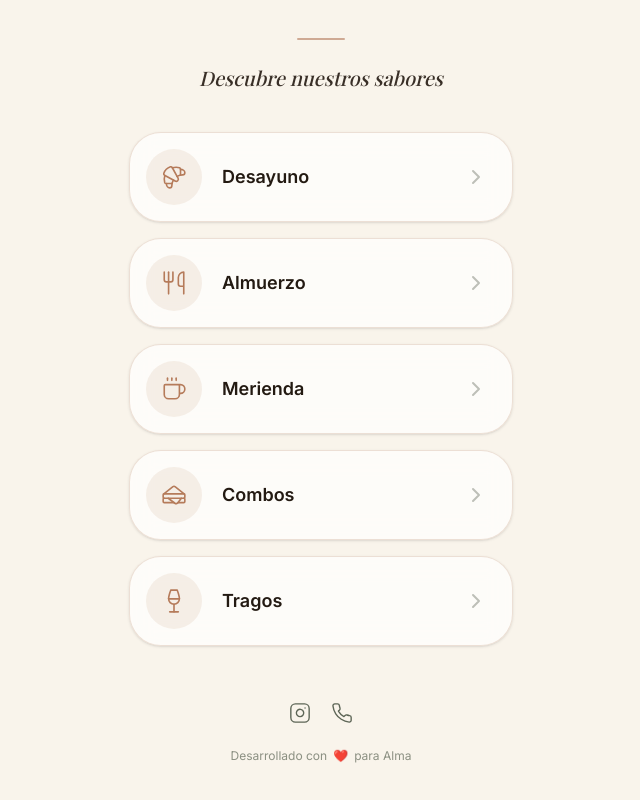
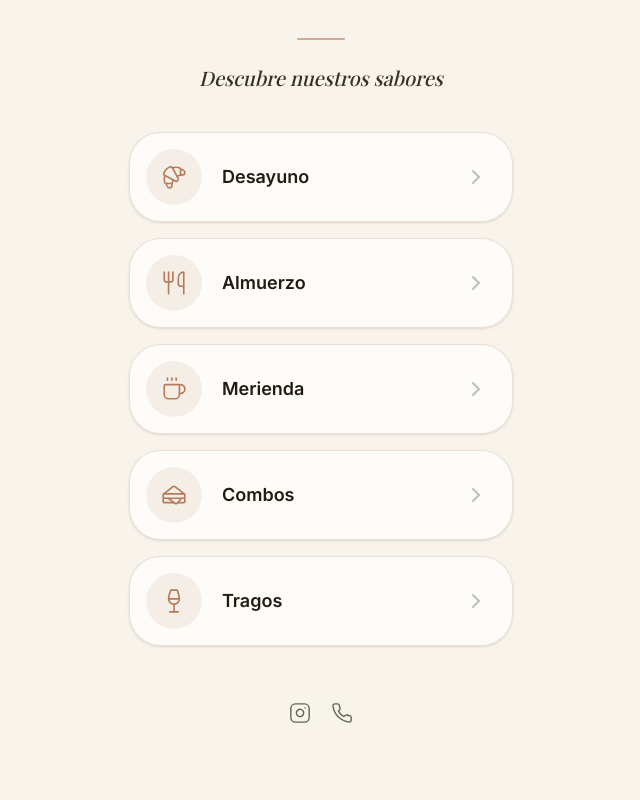
Before and after one commit to luis-lucif/ALMA_CAFE, a Next.js app: page / in a window 1280 px wide. Shown: the part 274-1074 px from the top of the page, without its empty margins (319-959 px from the left). Built offline with nearby package versions, Linux system fonts and the light colour scheme; a web font is replaced by a local one.

Commit message:
Update footer text

```diff
--- a/src/app/page.tsx
+++ b/src/app/page.tsx
@@ -123,9 +123,6 @@ export default function Home() {
               <svg width="22" height="22" viewBox="0 0 24 24" fill="none" stroke="currentColor" strokeWidth="1.5" strokeLinecap="round" strokeLinejoin="round"><path d="M22 16.92v3a2 2 0 0 1-2.18 2 19.79 19.79 0 0 1-8.63-3.07 19.5 19.5 0 0 1-6-6 19.79 19.79 0 0 1-3.07-8.67A2 2 0 0 1 4.11 2h3a2 2 0 0 1 2 1.72 12.84 12.84 0 0 0 .7 2.81 2 2 0 0 1-.45 2.11L8.09 9.91a16 16 0 0 0 6 6l1.27-1.27a2 2 0 0 1 2.11-.45 12.84 12.84 0 0 0 2.81.7A2 2 0 0 1 22 16.92z"/></svg>
             </a>
           </div>
-          <p className="font-sans text-xs text-sage/70 flex items-center justify-center gap-1">
-            Desarrollado con <span className="text-copper mx-0.5">❤️</span> para Alma
-          </p>
         </motion.footer>
       </div>
     </main>
```
